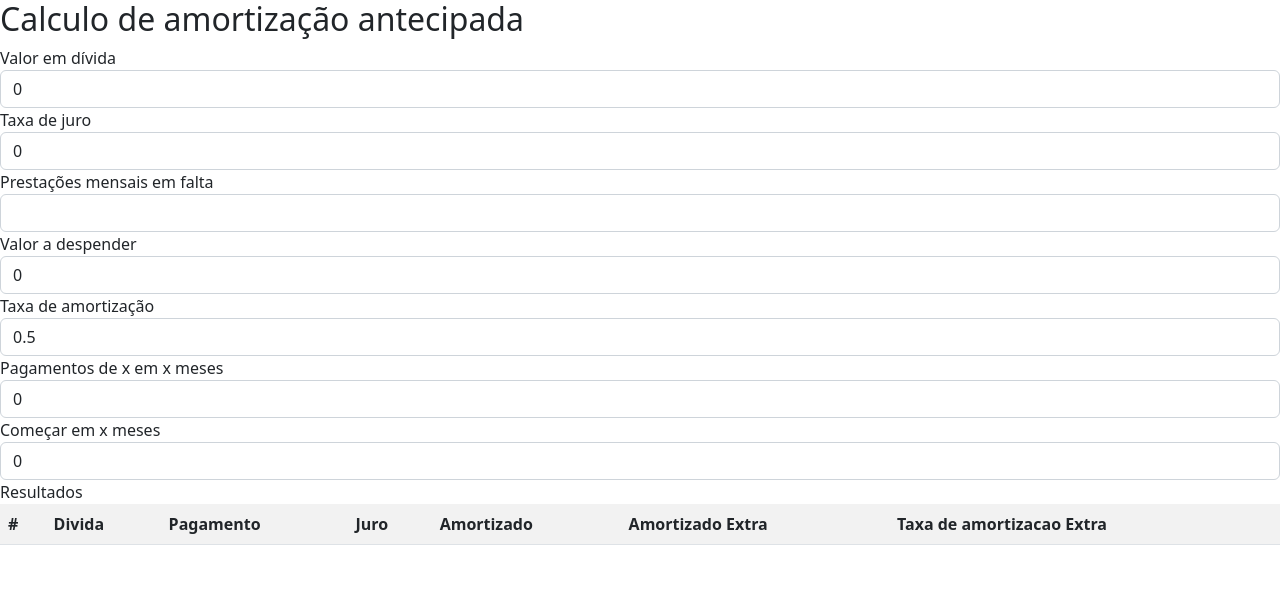
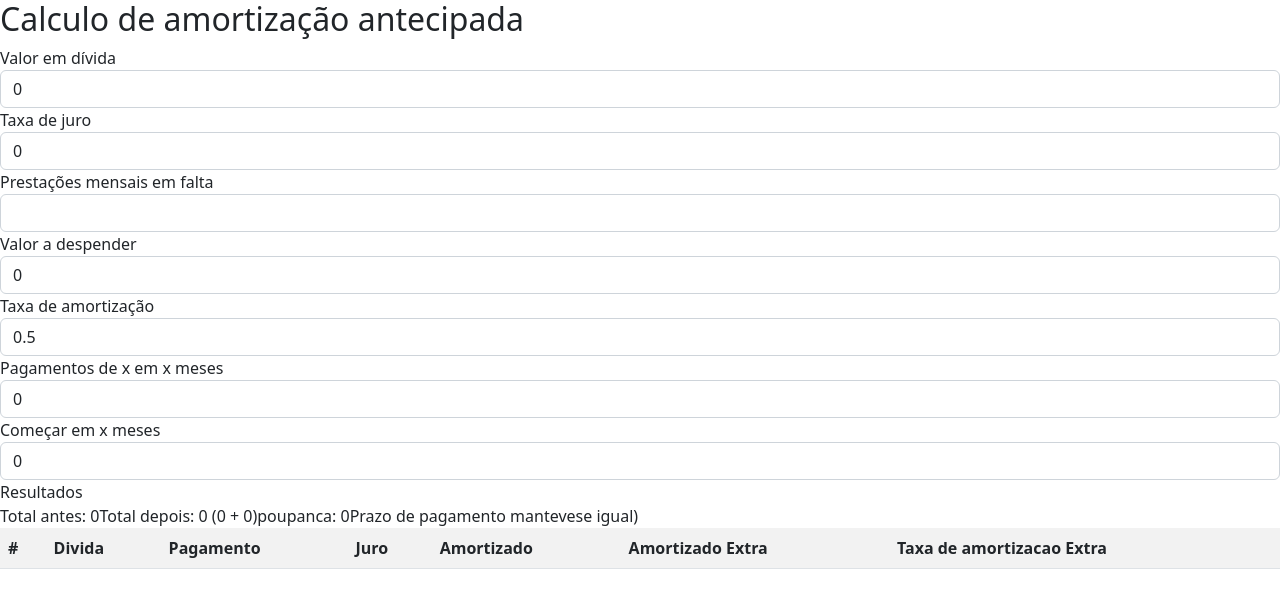
Before and after one commit to sergiosaint/Finance, a React (Create React App) app: page / in a window 1280 px wide. Shown: the top 608 px of the page. Built offline with nearby package versions, Linux system fonts and the light colour scheme.

Commit message:
update documentation

```diff
--- a/src/components/LoanRepayment.tsx
+++ b/src/components/LoanRepayment.tsx
@@ -7,6 +7,30 @@ interface ILoanRepaymentProps {
 
 function RoundToTwoDecimalPlaces(num : number) : number{
   return Number(Math.round(Number(num + "e+2")) + "e-2");
+}
+
+function savedTimeText(months: number) : string {
+  const savedYears = Math.floor(months/12);
+  const savedMonths = months % 12;
+
+  if(months === 0){
+    return "Prazo de pagamento mantevese igual"
+  }
+
+  let result = "Pagamento antecipado em ";
+  if(savedYears > 0){
+    result += `${savedYears} ${savedYears > 1 ? 'anos' : 'ano'}`
+  }
+
+  if(savedYears > 0 && savedMonths > 0){
+    result += ` e `
+  }
+
+  if(savedMonths > 0){
+    result += `${savedMonths} ${savedMonths > 1 ? 'meses' : 'mes'}`
+  }
+
+  return result;
 }
 
 function getResults(
@@ -26,7 +50,21 @@ function getResults(
   const repaymentValue = parseFloat(stringRepaymentValue);
   const repaymentTax = parseFloat(stringRepaymentTax);
 
-  return (<table className="table table-striped table h6-sm mb-0">
+  let afterInstallments = calculateInstallments(debt, anualInterest, numberOfPayments, startMonth, repaymentEveryXMonths, repaymentValue, repaymentTax, false)
+  let beforeInstallments = calculateInstallments(debt, anualInterest, numberOfPayments, 0, 0, 0, 0, false)
+
+  const savedMonths = beforeInstallments.installments.length-afterInstallments.installments.length
+
+  return (
+    <>
+      <div>
+      Total antes: {beforeInstallments.totalInterest}
+      Total depois: {`${RoundToTwoDecimalPlaces(afterInstallments.totalInterest + afterInstallments.totalTaxes)} (${afterInstallments.totalInterest} + ${afterInstallments.totalTaxes})`}
+      poupanca: {RoundToTwoDecimalPlaces(beforeInstallments.totalInterest - RoundToTwoDecimalPlaces(afterInstallments.totalInterest + afterInstallments.totalTaxes))}
+      {savedTimeText(savedMonths)})
+      {}
+      </div>
+      <table className="table table-striped table h6-sm mb-0">
         <tbody>
           <tr>
             <th>#</th>
@@ -49,7 +87,8 @@ function getResults(
             <th>{installment.extraRepaymentTax}</th>
           </tr>)}
         </tbody>
-          </table>)
+      </table>
+    </>)
 }
 
 function LoanRepayment(props: ILoanRepaymentProps) {
--- a/src/components/LoanRepaymentCalculator.tsx
+++ b/src/components/LoanRepaymentCalculator.tsx
@@ -83,8 +83,8 @@ function calculateInstallments (
 
     debt = RoundToTwoDecimalPlaces(RoundToTwoDecimalPlaces(debt - repayment) - actualRepaymentValue); //Hack for proper math...
 
-    totalInterest += interest
-    totalTaxes += actualRepaymentTax
+    totalInterest = RoundToTwoDecimalPlaces(totalInterest + interest)
+    totalTaxes = RoundToTwoDecimalPlaces(totalTaxes + actualRepaymentTax)
 
     if (debt === 0){
       break
```
Also changed, not shown: 1 other file (tests, documents, lock files or other folders). Lines whose indentation alone changed are shown as unchanged.
